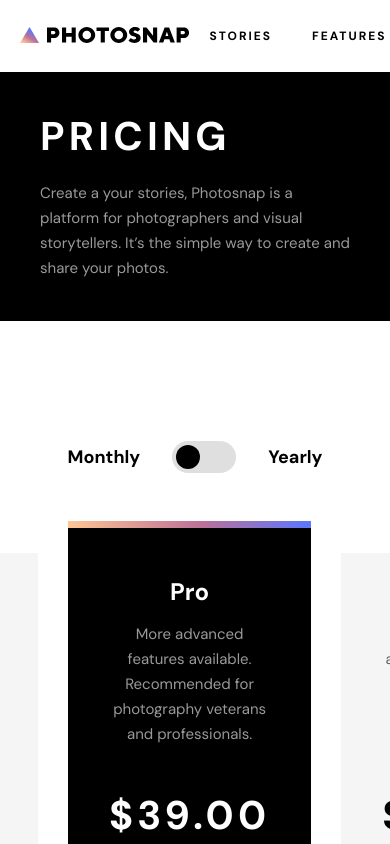
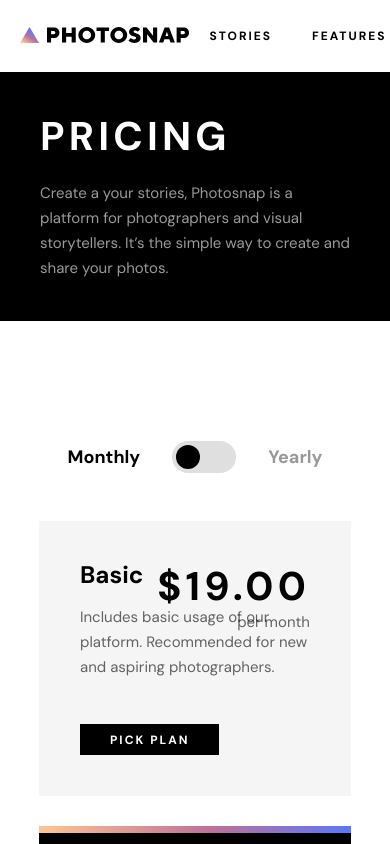
Before and after one commit to AntonCC/photosnap, a React (Create React App) app: page /pricing in a window 390 px wide. Shown: the top 844 px of the page. Built offline with nearby package versions, Linux system fonts and the light colour scheme.

Commit message:
price-cards made responsive for tablet viewport.

```diff
--- a/src/components/price-card/price-card.jsx
+++ b/src/components/price-card/price-card.jsx
@@ -1,14 +1,32 @@
-import React from 'react'
+import React, { useEffect } from 'react'
 import './price-card.scss'
 import SquareBtn from '../square-btn/square-btn'
 
-const PriceCard = ({ title, body, price, active }) => {
+const PriceCard = ({ title, body, priceMonth, priceYear, slideSwitch, active }) => {
+  useEffect(() => {
+    console.log(slideSwitch)
+  }, [slideSwitch])
+
   return (
     <div className={`price-card ${active ? 'active' : ''}`}>
       <h2 className='plan'>{ title }</h2>
       <p className='description'>{ body }</p>
-      <h1 className='price'>{ price }</h1>
-      <p className='per-month'>per month</p>
+      {
+        slideSwitch
+          ? (
+            <span className='price-group'>
+              <h1 className='price'>{ priceYear }</h1>
+              <p className='per-year'>per year</p>
+            </span>
+          )
+          : (
+            <span className='price-group'>
+              <h1 className='price'>{ priceMonth }</h1>
+              <p className='per-month'>per month</p>
+            </span>
+          )
+      }
+
       <SquareBtn inverse={ active }>
         Pick Plan
       </SquareBtn>
--- a/src/components/price-card/price-card.scss
+++ b/src/components/price-card/price-card.scss
@@ -32,8 +32,38 @@
   .price {
     text-align: center;
   }
-  .per-month {
-    margin-bottom: 3.9rem;
-    text-align: center;
+  .price-group {
+    .per-month, .per-year {
+      margin-bottom: 3.9rem;
+      text-align: center;
+    }
   }
 }
+
+@media only screen and (max-width: 830px) {
+  .price-card {
+    width: 100%;
+    height: 100%;
+    align-items: flex-start;
+    position: relative;
+    &.active {
+      height: 100%;
+    }
+    .plan, .description {
+      text-align: start;
+    }
+    .description {
+      max-width: 270px;
+    }
+    .price-group {
+      // align-self: flex-end;
+      // justify-self: flex-end;
+      position: absolute;
+      right: 4.1rem;
+      top: 4.1rem;
+      .per-month, per-year {
+        text-align: end;
+      }
+    }
+  }
+}
--- a/src/components/prices-switch/prices-switch.jsx
+++ b/src/components/prices-switch/prices-switch.jsx
@@ -1,14 +1,20 @@
-import React from 'react'
+import React, { useState, useEffect } from 'react'
 import './prices-switch.scss'
 
-const PricesSwitch = () => {
+const PricesSwitch = ({ slideSwitch, handleClick }) => {
+  // const [slideSwitch, setSlideSwitch] = useState(false)
+
+  // const handleClick = () => {
+  //   setSlideSwitch(!slideSwitch)
+  // }
+
   return (
     <div className='prices-switch'>
-      <h3>Monthly</h3>
-      <div className="switch">
+      <h3 className={`monthly ${!slideSwitch ? 'active' : ''}`}>Monthly</h3>
+      <div className={`switch ${slideSwitch ? 'active' : 'inactive'}`} onClick={handleClick}>
         <div className="circle"></div>
       </div>
-      <h3>Yearly</h3>
+      <h3 className={`yearly ${slideSwitch ? 'active' : ''}`}>Yearly</h3>
     </div>
   )
 }
--- a/src/components/prices-switch/prices-switch.scss
+++ b/src/components/prices-switch/prices-switch.scss
@@ -7,6 +7,12 @@
   display: flex;
   justify-content: center;
   align-items: center;
+  .monthly, .yearly {
+    opacity: .4;
+    &.active {
+      opacity: 1;
+    }
+  }
   .switch {
     height: 32px;
     width: 64px;
@@ -14,11 +20,28 @@
     border-radius: 20px;
     margin: 0 3.2rem;
     padding: .4rem;
+    cursor: pointer;
+    transition: all 150ms ease-in;
     .circle {
       height: 24px;
       width: 24px;
       background: #000;
       border-radius: 50%;
+
+    }
+    &.active {
+      background: #000;
+      .circle {
+        transition: all 150ms ease-in;
+        transform: translateX(calc(64px - 32px));
+        background: #fff;
+      }
+    }
+    &.inactive {
+      .circle {
+        transition: all 150ms ease-in;
+        transform: translateX((-64px -32px))
+      }
     }
   }
 }
--- a/src/components/prices/prices.jsx
+++ b/src/components/prices/prices.jsx
@@ -1,13 +1,23 @@
-import React from 'react'
+import React, { useState } from 'react'
 import './prices.scss'
 import PricesSwitch from '../prices-switch/prices-switch'
 
 const Prices = ({ children }) => {
+  const [slideSwitch, setSlideSwitch] = useState(false)
+
+  const handleClick = () => {
+    setSlideSwitch(!slideSwitch)
+  }
+
+  const childrenWithExtraProp = React.Children.map(children, child => (
+    React.cloneElement(child, { slideSwitch: slideSwitch })
+  ))
+
   return (
     <div className='prices'>
-      <PricesSwitch />
+      <PricesSwitch slideSwitch={slideSwitch} handleClick={handleClick} />
       <div className="price-cards">
-        {children}
+        {childrenWithExtraProp}
       </div>
     </div>
   )
--- a/src/components/prices/prices.scss
+++ b/src/components/prices/prices.scss
@@ -1,5 +1,5 @@
 .prices {
-  padding: 12rem 0;
+  padding: 12rem 2rem;
   .price-cards {
     display: flex;
     justify-content: center;
@@ -7,3 +7,12 @@
     gap: 3rem;
   }
 }
+
+@media only screen and (max-width: 830px) {
+  .prices {
+    padding: 12rem 3.9rem;
+    .price-cards {
+      flex-direction: column;
+    }
+  }
+}
--- a/src/pages/pricing/pricing-info.jsx
+++ b/src/pages/pricing/pricing-info.jsx
@@ -11,17 +11,20 @@ export const priceInfo = [
   {
     title: 'Basic',
     body: 'Includes basic usage of our platform. Recommended for new and aspiring photographers.',
-    price: '$19.00'
+    priceMonth: '$19.00',
+    priceYear: '$190.00'
   },
   {
     title: 'Pro',
     body: 'More advanced features available. Recommended for photography veterans and professionals.',
-    price: '$39.00',
+    priceMonth: '$39.00',
+    priceYear: '$390.00',
     active: true
   },
   {
     title: 'Business',
     body: 'Additional features available such as more detailed metrics. Recommended for business owners.',
-    price: '$99.00'
+    priceMonth: '$99.00',
+    priceYear: '$990.00'
   },
 ]
```
Also changed, not shown: 1 other file (tests, documents, lock files or other folders).
